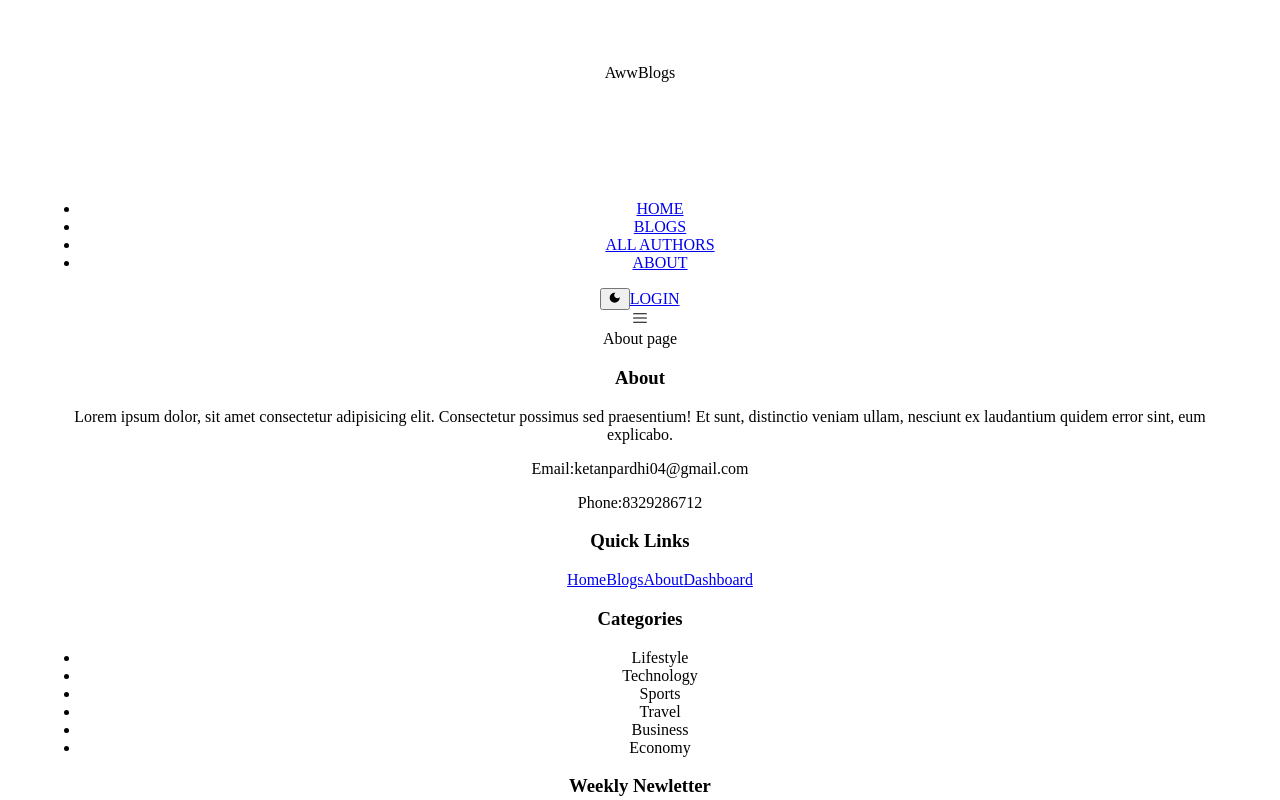
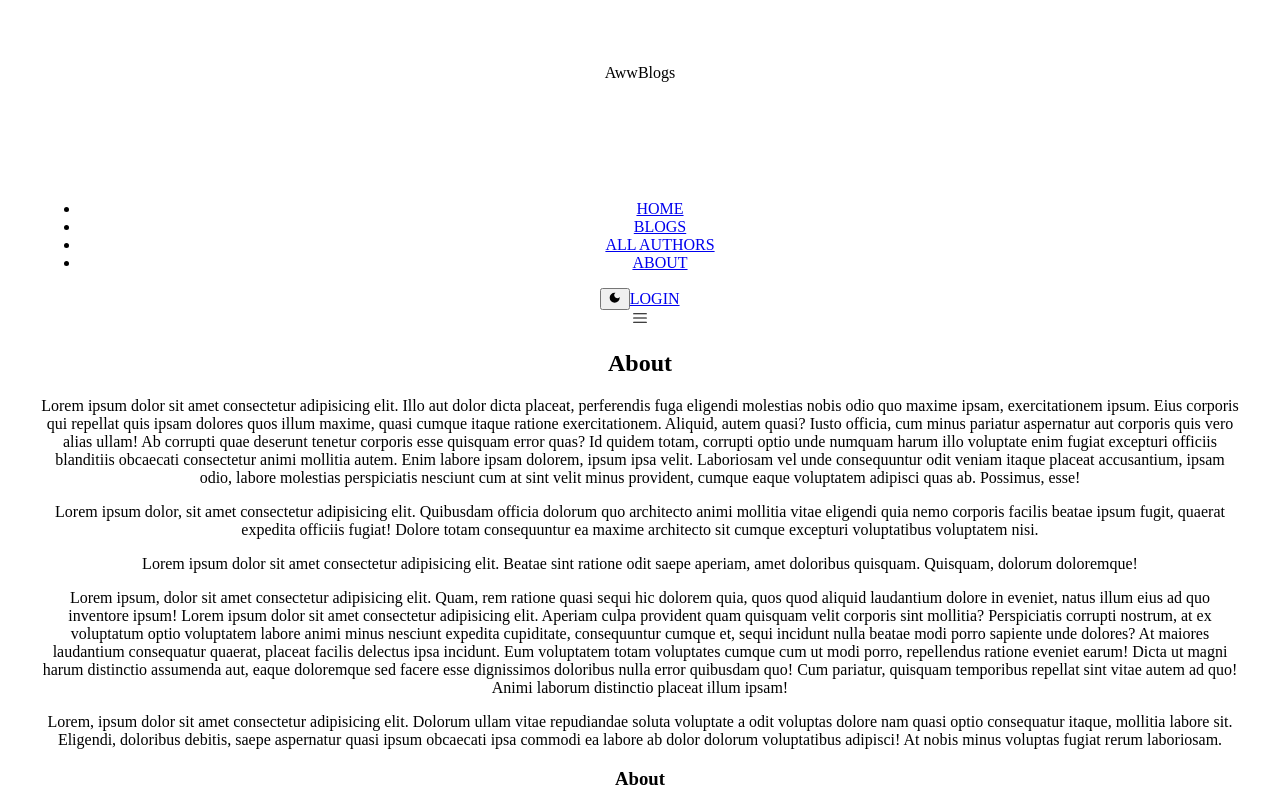
Before and after one commit to Ketan-33/MERNstack-blog-page, a React (Vite) app in the folder frontend/: page /about in a window 1280 px wide. Shown: the top 800 px of the page. Built offline with nearby package versions, Linux system fonts and the light colour scheme; no server answers.

Commit message:
about page

```diff
--- a/frontend/src/components/pages/About.jsx
+++ b/frontend/src/components/pages/About.jsx
@@ -1,11 +1,66 @@
-import React from 'react'
+import React, { useContext } from "react";
+import { Context } from "../../main";
 
-function About() {
+const About = () => {
+  const { mode } = useContext(Context);
   return (
-    <div>
-      About page
-    </div>
-  )
-}
+    <article className={mode === "dark" ? "dark-bg about" : "light-bg about"}>
+      <div className="container">
+        <h2>About</h2>
+        <p>
+          Lorem ipsum dolor sit amet consectetur adipisicing elit. Illo aut
+          dolor dicta placeat, perferendis fuga eligendi molestias nobis odio
+          quo maxime ipsam, exercitationem ipsum. Eius corporis qui repellat
+          quis ipsam dolores quos illum maxime, quasi cumque itaque ratione
+          exercitationem. Aliquid, autem quasi? Iusto officia, cum minus
+          pariatur aspernatur aut corporis quis vero alias ullam! Ab corrupti
+          quae deserunt tenetur corporis esse quisquam error quas? Id quidem
+          totam, corrupti optio unde numquam harum illo voluptate enim fugiat
+          excepturi officiis blanditiis obcaecati consectetur animi mollitia
+          autem. Enim labore ipsam dolorem, ipsum ipsa velit. Laboriosam vel
+          unde consequuntur odit veniam itaque placeat accusantium, ipsam odio,
+          labore molestias perspiciatis nesciunt cum at sint velit minus
+          provident, cumque eaque voluptatem adipisci quas ab. Possimus, esse!
+        </p>
+        <p>
+          Lorem ipsum dolor, sit amet consectetur adipisicing elit. Quibusdam
+          officia dolorum quo architecto animi mollitia vitae eligendi quia nemo
+          corporis facilis beatae ipsum fugit, quaerat expedita officiis fugiat!
+          Dolore totam consequuntur ea maxime architecto sit cumque excepturi
+          voluptatibus voluptatem nisi.
+        </p>
+        <p>
+          Lorem ipsum dolor sit amet consectetur adipisicing elit. Beatae sint
+          ratione odit saepe aperiam, amet doloribus quisquam. Quisquam, dolorum
+          doloremque!
+        </p>
+        <p>
+          Lorem ipsum, dolor sit amet consectetur adipisicing elit. Quam, rem
+          ratione quasi sequi hic dolorem quia, quos quod aliquid laudantium
+          dolore in eveniet, natus illum eius ad quo inventore ipsum! Lorem
+          ipsum dolor sit amet consectetur adipisicing elit. Aperiam culpa
+          provident quam quisquam velit corporis sint mollitia? Perspiciatis
+          corrupti nostrum, at ex voluptatum optio voluptatem labore animi minus
+          nesciunt expedita cupiditate, consequuntur cumque et, sequi incidunt
+          nulla beatae modi porro sapiente unde dolores? At maiores laudantium
+          consequatur quaerat, placeat facilis delectus ipsa incidunt. Eum
+          voluptatem totam voluptates cumque cum ut modi porro, repellendus
+          ratione eveniet earum! Dicta ut magni harum distinctio assumenda aut,
+          eaque doloremque sed facere esse dignissimos doloribus nulla error
+          quibusdam quo! Cum pariatur, quisquam temporibus repellat sint vitae
+          autem ad quo! Animi laborum distinctio placeat illum ipsam!
+        </p>
+        <p>
+          Lorem, ipsum dolor sit amet consectetur adipisicing elit. Dolorum
+          ullam vitae repudiandae soluta voluptate a odit voluptas dolore nam
+          quasi optio consequatur itaque, mollitia labore sit. Eligendi,
+          doloribus debitis, saepe aspernatur quasi ipsum obcaecati ipsa commodi
+          ea labore ab dolor dolorum voluptatibus adipisci! At nobis minus
+          voluptas fugiat rerum laboriosam.
+        </p>
+      </div>
+    </article>
+  );
+};
 
-export default About
+export default About;
```
